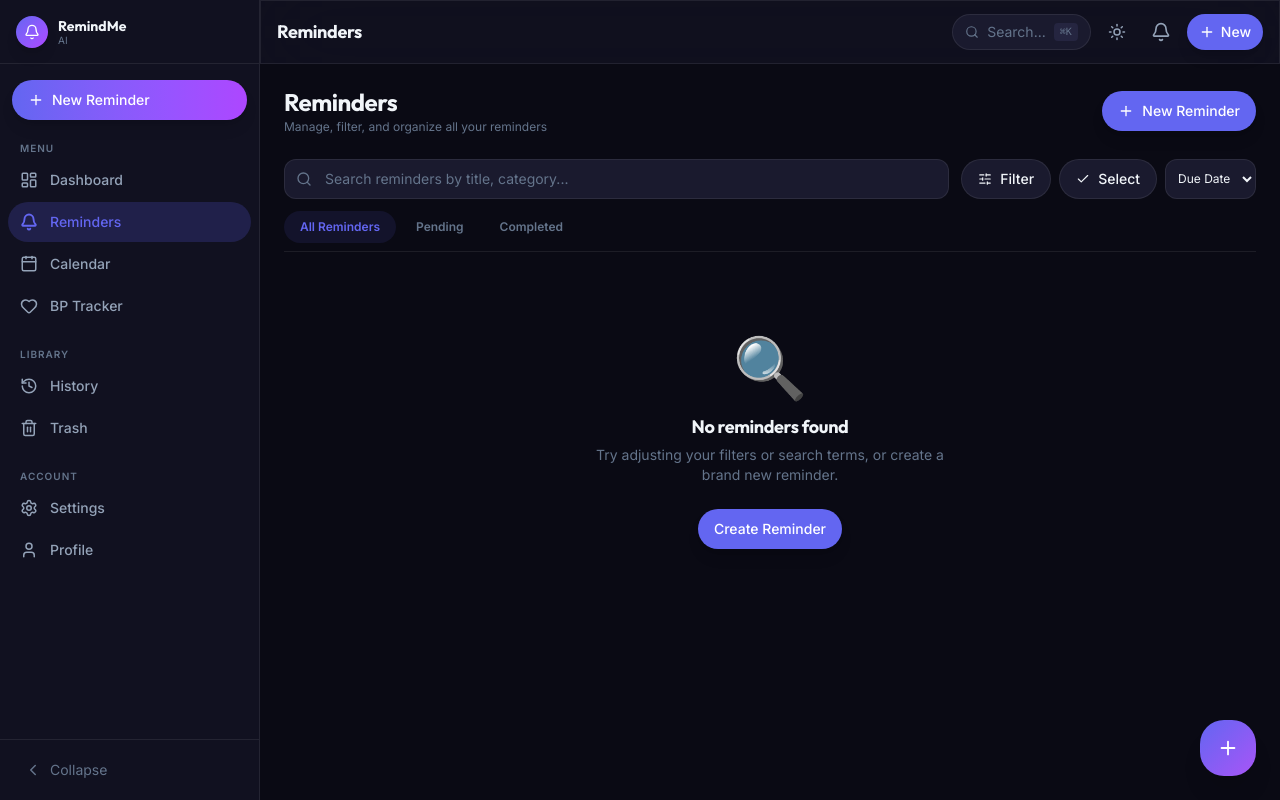
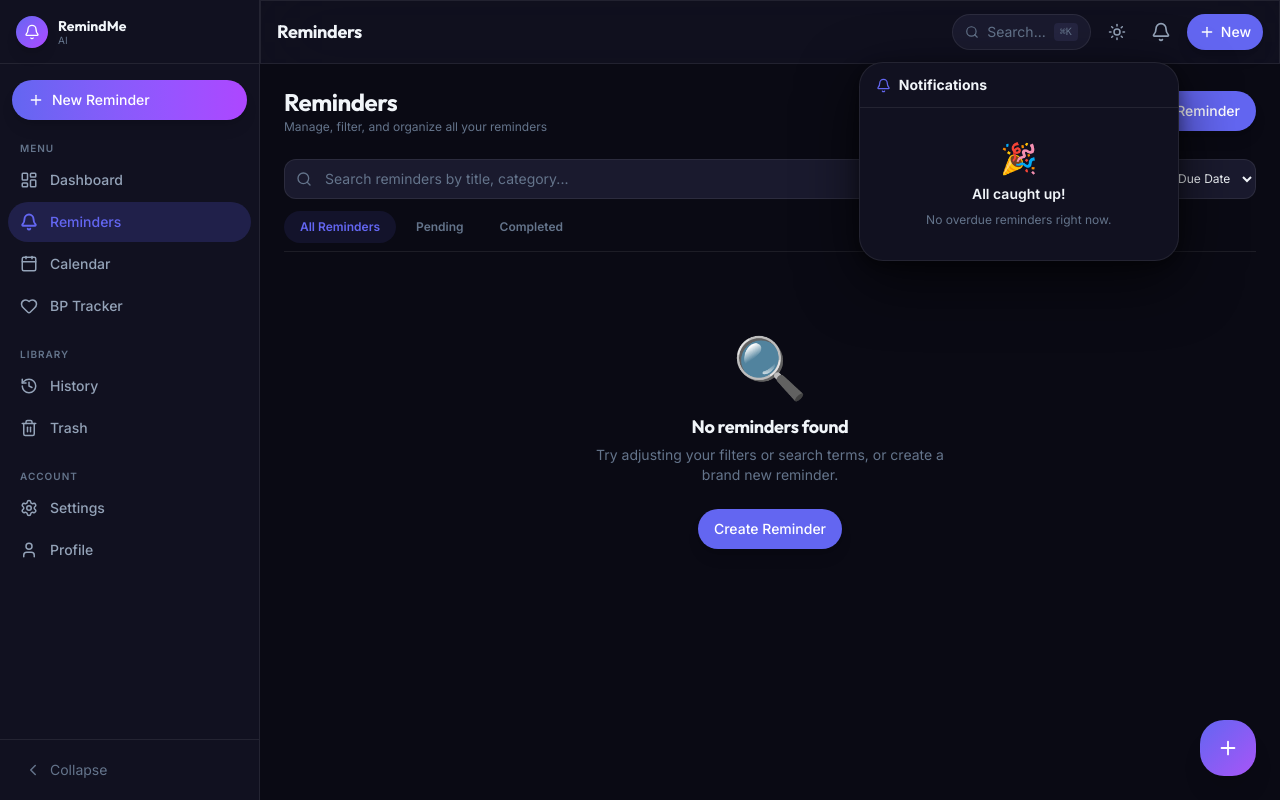
Before and after one commit to akshayweb18/myreminder, a Next.js app: page /reminders in a window 1280 px wide. Both pictures are taken after a click on the button 1160 px from the left and 32 px from the top of the page. Built offline with nearby package versions, Linux system fonts and the light colour scheme.

Commit message:
fix: bell notification dropdown + ReminderCard dropdown clip/close fix

```diff
--- a/src/components/layout/TopBar.tsx
+++ b/src/components/layout/TopBar.tsx
@@ -4,7 +4,7 @@
 // RemindMe AI — Top Bar Component
 // ============================================================
 
-import { motion } from 'framer-motion';
+import { motion, AnimatePresence } from 'framer-motion';
 import { Bell, Search, Plus } from 'lucide-react';
 import { usePathname, useRouter } from 'next/navigation';
 import { cn } from '@/lib/utils';
@@ -12,6 +12,8 @@ import { useUiStore } from '@/stores/uiStore';
 import { useReminderStore } from '@/stores/reminderStore';
 import { ThemeSwitcher } from '@/components/shared/ThemeSwitcher';
 import { useIsMounted } from '@/hooks/useIsMounted';
+import { useState } from 'react';
+import { getCategoryById } from '@/constants';
 
 const PAGE_TITLES: Record<string, string> = {
   '/dashboard': 'Dashboard',
@@ -35,6 +37,7 @@ export function TopBar({ className }: TopBarProps) {
   const { toggleCommandPalette } = useUiStore();
   const { getOverdueReminders } = useReminderStore();
   const mounted = useIsMounted();
+  const [showNotifications, setShowNotifications] = useState(false);
 
   const title = PAGE_TITLES[pathname] ?? 'RemindMe AI';
   const overdueCount = mounted ? getOverdueReminders().length : 0;
@@ -94,7 +97,9 @@ export function TopBar({ className }: TopBarProps) {
         <ThemeSwitcher compact />
 
         {/* Notifications */}
+        <div className="relative">
           <button
+            onClick={() => setShowNotifications(!showNotifications)}
             className="relative p-2 rounded-xl text-[var(--text-secondary)] hover:bg-[var(--bg-hover)] hover:text-[var(--text-primary)] transition-colors"
             aria-label="Notifications"
           >
@@ -109,6 +114,90 @@ export function TopBar({ className }: TopBarProps) {
               </motion.span>
             )}
           </button>
+
+          <AnimatePresence>
+            {showNotifications && (
+              <>
+                {/* Backdrop */}
+                <div
+                  className="fixed inset-0 z-40"
+                  onClick={() => setShowNotifications(false)}
+                />
+                <motion.div
+                  initial={{ opacity: 0, scale: 0.95, y: -8 }}
+                  animate={{ opacity: 1, scale: 1, y: 0 }}
+                  exit={{ opacity: 0, scale: 0.95, y: -8 }}
+                  transition={{ type: 'spring', stiffness: 400, damping: 30 }}
+                  className="absolute right-0 top-12 z-50 w-80 bg-[var(--surface-1)] border border-[var(--border)] rounded-2xl shadow-[var(--shadow-xl)] overflow-hidden"
+                >
+                  {/* Header */}
+                  <div className="px-4 py-3 border-b border-[var(--border)] flex items-center justify-between">
+                    <div className="flex items-center gap-2">
+                      <Bell size={15} className="text-[var(--accent)]" />
+                      <span className="text-sm font-bold text-[var(--text-primary)]">Notifications</span>
+                    </div>
+                    {mounted && overdueCount > 0 && (
+                      <span className="text-xs font-bold px-2 py-0.5 rounded-full bg-red-500/10 text-red-400 border border-red-500/20">
+                        {overdueCount} overdue
+                      </span>
+                    )}
+                  </div>
+
+                  {/* List */}
+                  <div className="max-h-80 overflow-y-auto divide-y divide-[var(--border)]">
+                    {!mounted || overdueCount === 0 ? (
+                      <div className="flex flex-col items-center justify-center py-8 gap-2 text-center px-4">
+                        <span className="text-3xl">🎉</span>
+                        <p className="text-sm font-semibold text-[var(--text-primary)]">All caught up!</p>
+                        <p className="text-xs text-[var(--text-tertiary)]">No overdue reminders right now.</p>
+                      </div>
+                    ) : (
+                      getOverdueReminders().slice(0, 8).map((r) => {
+                        const cat = getCategoryById(r.categoryId);
+                        return (
+                          <button
+                            key={r.id}
+                            onClick={() => {
+                              router.push(`/reminders/${r.id}`);
+                              setShowNotifications(false);
+                            }}
+                            className="w-full flex items-center gap-3 px-4 py-3 hover:bg-[var(--bg-hover)] transition-colors text-left"
+                          >
+                            <div
+                              className="h-9 w-9 rounded-xl flex items-center justify-center text-base shrink-0"
+                              style={{ background: cat.bgColor }}
+                            >
+                              {r.emoji ?? cat.icon}
+                            </div>
+                            <div className="flex-1 min-w-0">
+                              <p className="text-sm font-semibold text-[var(--text-primary)] truncate">{r.title}</p>
+                              <p className="text-xs text-red-400 font-medium">
+                                {r.date} {r.time ? `· ${r.time}` : ''} · Overdue
+                              </p>
+                            </div>
+                            <div className="h-2 w-2 rounded-full bg-red-500 shrink-0" />
+                          </button>
+                        );
+                      })
+                    )}
+                  </div>
+
+                  {/* Footer */}
+                  {mounted && overdueCount > 0 && (
+                    <div className="px-4 py-2.5 border-t border-[var(--border)]">
+                      <button
+                        onClick={() => { router.push('/reminders'); setShowNotifications(false); }}
+                        className="text-xs text-[var(--accent)] font-semibold hover:underline"
+                      >
+                        View all reminders →
+                      </button>
+                    </div>
+                  )}
+                </motion.div>
+              </>
+            )}
+          </AnimatePresence>
+        </div>
 
         {/* New reminder CTA */}
         <button
--- a/src/components/shared/ReminderCard.tsx
+++ b/src/components/shared/ReminderCard.tsx
@@ -69,7 +69,7 @@ export function ReminderCard({
       className={cn(
         'relative group',
         'bg-[var(--surface-1)] border border-[var(--border)]',
-        'rounded-2xl overflow-hidden',
+        'rounded-2xl',
         'shadow-[var(--shadow-md)] hover:shadow-[var(--shadow-lg)]',
         'transition-all duration-200',
         isSelectionMode && 'cursor-pointer border-[var(--accent)]/30',
@@ -129,12 +129,17 @@ export function ReminderCard({
 
                 <AnimatePresence>
                   {showActions && (
+                    <>
+                      {/* Click-outside backdrop */}
+                      <div
+                        className="fixed inset-0 z-40"
+                        onClick={() => setShowActions(false)}
+                      />
                       <motion.div
                         initial={{ opacity: 0, scale: 0.9, y: -5 }}
                         animate={{ opacity: 1, scale: 1, y: 0 }}
                         exit={{ opacity: 0, scale: 0.9, y: -5 }}
-                      className="absolute right-0 top-8 z-10 w-44 bg-[var(--surface-1)] border border-[var(--border)] rounded-xl shadow-[var(--shadow-xl)] overflow-hidden"
-                      onMouseLeave={() => setShowActions(false)}
+                        className="absolute right-0 top-8 z-50 w-44 bg-[var(--surface-1)] border border-[var(--border)] rounded-xl shadow-[var(--shadow-xl)]"
                       >
                       {reminder.status === 'pending' && (
                         <>
@@ -175,6 +180,7 @@ export function ReminderCard({
                         <Trash2 size={14} /> Delete
                       </button>
                       </motion.div>
+                    </>
                   )}
                 </AnimatePresence>
               </div>
```
Lines whose indentation alone changed are shown as unchanged.
